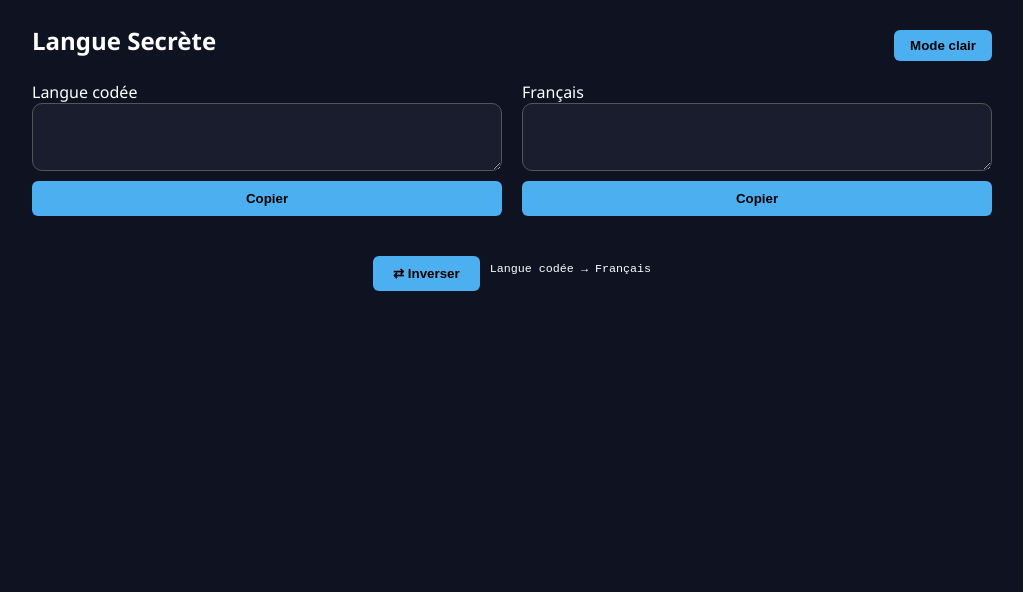
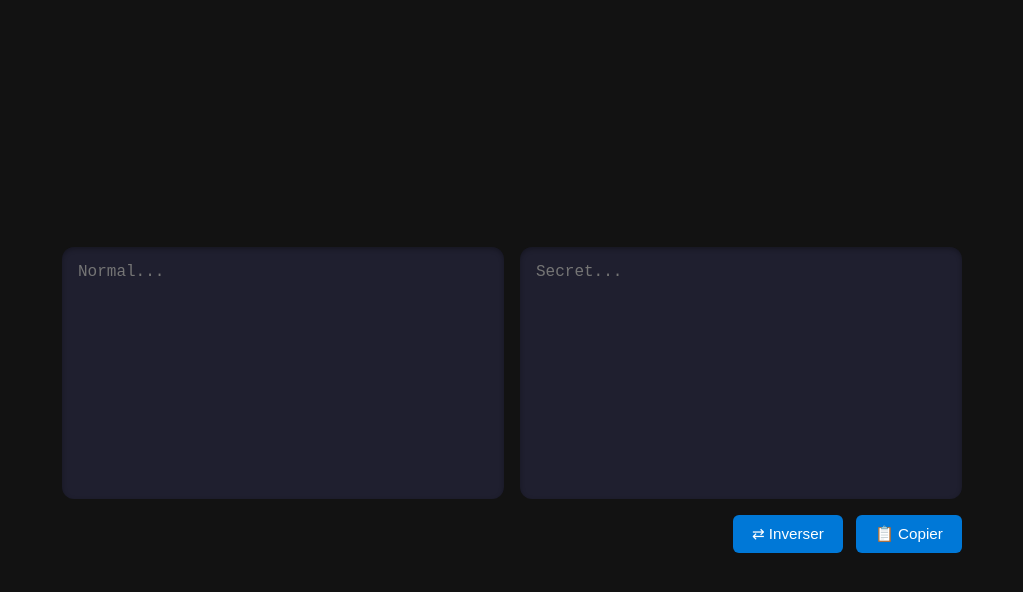
Before and after one commit to JulesJunior21/secreto, a plain HTML site: page index.html in a window 1280 px wide. Both pictures are taken after a click on the button "⇄ Inverser". Shown: the whole page, without its empty margins (128-1151 px from the left). Drawn offline with Linux system fonts and the light colour scheme.

Commit message:
Update index.html

```diff
--- a/index.html
+++ b/index.html
@@ -1,205 +1,138 @@
 <!DOCTYPE html>
 <html lang="fr">
 <head>
-  <meta charset="utf-8" />
-  <meta name="viewport" content="width=device-width, initial-scale=1" />
-  <title>Traducteur</title>
+  <meta charset="UTF-8">
+  <meta name="viewport" content="width=device-width, initial-scale=1.0">
+  <title>Secreto</title>
   <style>
-    * { box-sizing: border-box; }
     body {
-      font-family: 'Segoe UI', sans-serif;
-      background: #0f1221;
+      font-family: 'Inter', 'Segoe UI', Roboto, sans-serif;
+      background: #121212;
       color: #fff;
       margin: 0;
       padding: 0;
-      transition: background 0.3s, color 0.3s;
-    }
-    body.light {
-      background: #f9f9f9;
-      color: #000;
-    }
-    .container {
-      max-width: 1000px;
-      margin: 0 auto;
-      padding: 20px;
-    }
-    .header {
       display: flex;
-      justify-content: space-between;
+      justify-content: center;
       align-items: center;
-      margin-bottom: 20px;
-    }
-    .header h1 {
-      margin: 0;
-      font-size: 1.5rem;
-    }
-    .toggle-btn {
-      padding: 8px 16px;
-      border: none;
-      border-radius: 6px;
-      background: #4cafef;
-      color: #000;
-      cursor: pointer;
+      min-height: 100vh;
     }
     .wrapper {
+      width: 95%;
+      max-width: 900px;
       display: flex;
       flex-direction: column;
-      gap: 20px;
+      gap: 1rem;
     }
-    .row {
+    .translator {
       display: flex;
-      gap: 20px;
-      flex-direction: row;
+      gap: 1rem;
       flex-wrap: wrap;
-    }
-    .column {
-      flex: 1;
-      min-width: 300px;
-      display: flex;
-      flex-direction: column;
     }
     textarea {
       flex: 1;
-      height: 200px;
-      padding: 15px;
-      background: #1a1d2e;
-      color: #fff;
-      border: 1px solid #555;
-      border-radius: 10px;
-      resize: vertical;
+      min-height: 220px;
+      resize: none;
+      padding: 1rem;
       font-size: 1rem;
+      border-radius: 12px;
+      border: none;
+      outline: none;
+      background: #1f1f2f;
+      color: #f5f5f5;
+      box-shadow: inset 0 2px 5px rgba(0,0,0,0.3);
+      transition: all 0.2s;
     }
-    body.light textarea {
-      background: #fff;
-      color: #000;
-      border: 1px solid #ccc;
+    textarea:focus {
+      background: #2a2a40;
+    }
+    .actions {
+      display: flex;
+      justify-content: flex-end;
+      gap: 0.8rem;
     }
     button {
-      margin-top: 10px;
-      padding: 10px 20px;
+      padding: 0.6rem 1.2rem;
       border: none;
       border-radius: 6px;
-      background: #4cafef;
-      color: #000;
+      background: #0078d7;
+      color: white;
+      font-size: 0.95rem;
       cursor: pointer;
-      font-weight: bold;
+      font-weight: 500;
+      transition: background 0.2s, transform 0.1s;
     }
-    .center {
-      display: flex;
-      justify-content: center;
-      align-items: center;
-      gap: 10px;
-      margin: 10px 0;
-    }
-    .status {
-      font-family: monospace;
-      font-size: 0.9em;
-      text-align: center;
+    button:hover { background: #005fa3; transform: translateY(-1px); }
+    @media(max-width: 768px) {
+      .translator { flex-direction: column; }
+      textarea { min-height: 150px; }
     }
   </style>
 </head>
 <body>
-  <div class="container">
-    <div class="header">
-      <h1>Langue Secrète</h1>
-      <button class="toggle-btn" id="themeToggle">Mode clair</button>
+  <div class="wrapper">
+    <div class="translator">
+      <textarea id="inputText" placeholder="Normal..."></textarea>
+      <textarea id="outputText" placeholder="Secret..." readonly></textarea>
     </div>
-    <div class="wrapper">
-      <div class="row">
-        <div class="column">
-          <label id="labelInput">Français</label>
-          <textarea id="inputText"></textarea>
-          <button onclick="copyToClipboard('inputText')">Copier</button>
-        </div>
-        <div class="column">
-          <label id="labelOutput">Langue codée</label>
-          <textarea id="outputText" readonly></textarea>
-          <button onclick="copyToClipboard('outputText')">Copier</button>
-        </div>
-      </div>
-      <div class="center">
-        <button id="swapBtn">⇄ Inverser</button>
-        <div class="status" id="status"></div>
-      </div>
+    <div class="actions">
+      <button onclick="swap()">⇄ Inverser</button>
+      <button onclick="copyOutput()">📋 Copier</button>
     </div>
   </div>
 
   <script>
+    // Alphabet inversé mais voyelles restent voyelles, consonnes restent consonnes
     const dict = {
-      A: "nok", B: "zir", C: "tal", D: "mek", E: "lun", F: "vos", G: "rem", H: "dak",
-      I: "sel", J: "kur", K: "jen", L: "mir", M: "rol", N: "vek", O: "pan", P: "zol",
-      Q: "fek", R: "ned", S: "kim", T: "lar", U: "dom", V: "rik", W: "sul", X: "gar",
-      Y: "tun", Z: "wol"
+      // Voyelles
+      "a": "e", "e": "i", "i": "o", "o": "u", "u": "a",
+      // Consonnes (rotation simple)
+      "b": "c", "c": "d", "d": "f", "f": "g", "g": "h", "h": "j",
+      "j": "k", "k": "l", "l": "m", "m": "n", "n": "p", "p": "q",
+      "q": "r", "r": "s", "s": "t", "t": "v", "v": "w", "w": "x",
+      "x": "y", "y": "z", "z": "b",
+      " ": " "
     };
 
-    const reverseDict = Object.fromEntries(Object.entries(dict).map(([k, v]) => [v, k]));
-    let reversed = false;
+    const reverseDict = Object.fromEntries(
+      Object.entries(dict).map(([k, v]) => [v, k])
+    );
 
-    function toCode(str) {
-      return [...str.toUpperCase()].map(c => dict[c] || c).join(" ");
+    let mode = "fr2code";
+
+    function encrypt(text) {
+      let step1 = text.toLowerCase().split("").map(ch => dict[ch] || ch).join("");
+      let step2 = step1.split("").reverse().join("");
+      return step2;
     }
 
-    function fromCode(str) {
-      const tokens = str.trim().split(/(\s+|[^a-zA-Z]+)/g).filter(t => t.length > 0);
-      let output = "";
-
-      for (const token of tokens) {
-        if (/^[a-z]{3}$/i.test(token)) {
-          const upper = token.toLowerCase();
-          output += reverseDict[upper] ? reverseDict[upper].toLowerCase() + " " : token + " ";
-        } else {
-          output += token;
-        }
-      }
-
-      output = output.replace(/\s+/g, ' ').trim();
-      output = output.charAt(0).toUpperCase() + output.slice(1);
-      return output;
+    function decrypt(text) {
+      let step1 = text.split("").reverse().join("");
+      let step2 = step1.split("").map(ch => reverseDict[ch] || ch).join("");
+      return step2;
     }
 
-    function updateTranslation() {
-      try {
-        if (reversed) {
-          outputText.value = fromCode(inputText.value);
-          status.textContent = "Langue codée → Français";
-        } else {
-          outputText.value = toCode(inputText.value);
-          status.textContent = "Français → Langue codée";
-        }
-      } catch (e) {
-        status.textContent = "Erreur de traduction";
-      }
+    function update() {
+      const input = document.getElementById("inputText").value;
+      let result = mode === "fr2code" ? encrypt(input) : decrypt(input);
+      document.getElementById("outputText").value = result;
     }
 
-    document.getElementById("inputText").addEventListener("input", updateTranslation);
-
-    document.getElementById("swapBtn").addEventListener("click", () => {
-      reversed = !reversed;
-      inputText.value = outputText.value;
-      outputText.value = "";
-      labelInput.textContent = reversed ? "Langue codée" : "Français";
-      labelOutput.textContent = reversed ? "Français" : "Langue codée";
-      updateTranslation();
-    });
-
-    document.getElementById("themeToggle").addEventListener("click", () => {
-      document.body.classList.toggle("light");
-      document.getElementById("themeToggle").textContent =
-        document.body.classList.contains("light") ? "Mode sombre" : "Mode clair";
-    });
-
-    function copyToClipboard(id) {
-      const el = document.getElementById(id);
-      el.select();
-      el.setSelectionRange(0, 99999);
-      document.execCommand("copy");
+    function swap() {
+      mode = (mode === "fr2code") ? "code2fr" : "fr2code";
+      const left = document.getElementById("inputText").value;
+      document.getElementById("inputText").value = document.getElementById("outputText").value;
+      document.getElementById("outputText").value = left;
+      update();
     }
 
-    const inputText = document.getElementById("inputText");
-    const outputText = document.getElementById("outputText");
-    const status = document.getElementById("status");
-    const labelInput = document.getElementById("labelInput");
-    const labelOutput = document.getElementById("labelOutput");
+    function copyOutput() {
+      const out = document.getElementById("outputText");
+      out.select();
+      document.execCommand("copy");
+      alert("Texte copié !");
+    }
+
+    document.getElementById("inputText").addEventListener("input", update);
   </script>
 </body>
 </html>
```
